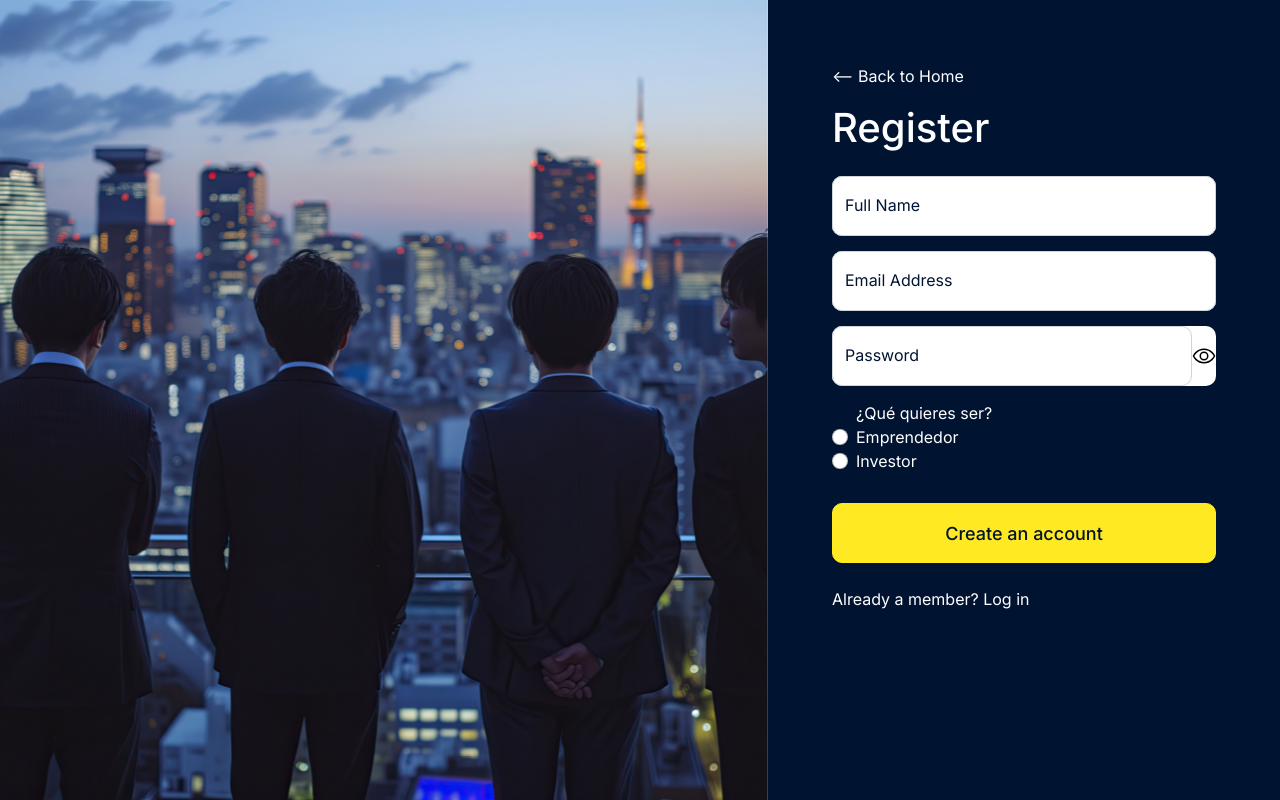
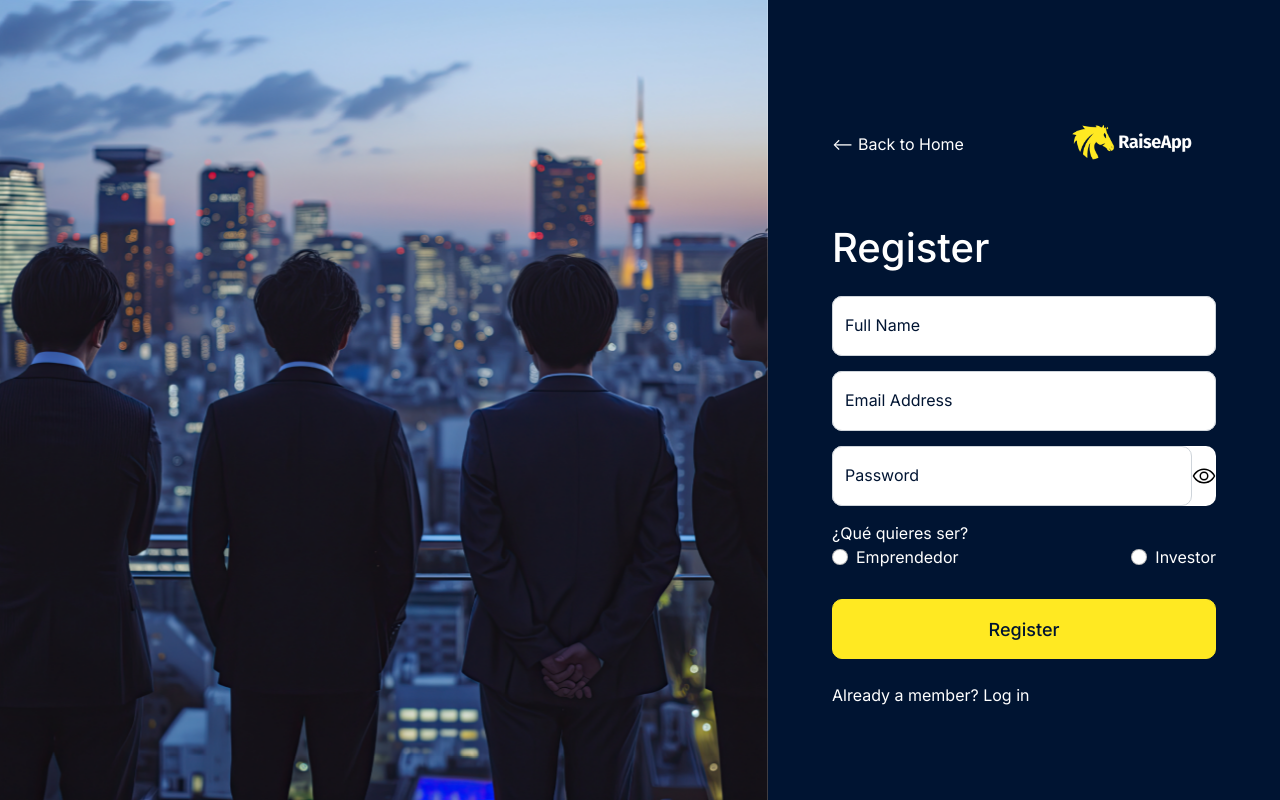
Before and after one commit to MelanyMFM/raise-app, a React (Vite) app: page /Register in a window 1280 px wide. Built offline with nearby package versions, Linux system fonts and the light colour scheme.

Commit message:
cambios regster

```diff
--- a/src/views/Login/Login.jsx
+++ b/src/views/Login/Login.jsx
@@ -3,7 +3,7 @@ import './login.css'
 import personas from "../../assets/personas.png";
 import EyeIcon from "../../assets/eye.svg"
 import React, { useEffect, useState } from 'react';
-import Register from "../Register/Register";
+
 import { Link } from "react-router-dom"
 
 function Login(){
--- a/src/views/Register/Register.jsx
+++ b/src/views/Register/Register.jsx
@@ -1,6 +1,8 @@
 import './register.css';
 import React, { useState } from 'react';
-import EyeIcon from "../../assets/eye.svg"
+import EyeIcon from "../../assets/eye.svg";
+import { Link } from 'react-router-dom';
+import logo from "../../assets/logo.png";
 
 function Register(){
 
@@ -17,7 +19,9 @@ function Register(){
         <div className="bg-img" ></div>
 
         <div className="form-wrap">
-        <p clasName="back">  &lt;-- Back to Home</p>
+        <div className='mini-header'>
+        <Link to={"/"} clasName="back">  &lt;-- Back to Home</Link>
+        <img src={logo} alt="Logo" className="logo" /></div>
             <div className="form-inner">
                 <h1 className="title">Register</h1>
 
@@ -44,10 +48,11 @@ function Register(){
                         />
                         <label htmlFor="password">Password</label>
                     </div>
-                   <div className="d-flex justify-content-between">
+                   <div >
+                    ¿Qué quieres ser?
                     <div className="form-check">
-                        ¿Qué quieres ser?
-                     <div>
+
+                     <div >
                         <input type="radio" className="form-check-input" id="emprendedor" name="userType"/>
                         <label htmlFor="emprendedor" className="form-check-label">Emprendedor</label>
                         </div>
@@ -60,10 +65,10 @@ function Register(){
 
 
                     <div className="d-grid mb-4">
-                        <button type="submit" className="btn btn-primary">Create an account</button>
+                        <button type="submit" className="btn btn-primary">Register</button>
                     </div>
 
-                    <div className="mb-2">Already a member? <a href="index.html">Log in</a></div>
+                    <div className="mb-2">Already a member? <Link to = {"/Login"}>Log in</Link></div>
 
 
                 </form>
--- a/src/views/Register/register.css
+++ b/src/views/Register/register.css
@@ -134,3 +134,19 @@
 .back{
   background-color: #FFE922;
 }
+
+.form-check{
+  display:flex;
+  justify-content: space-between;
+}
+
+.logo{
+  object-fit: contain;
+  width: 10rem;
+}
+
+.mini-header{
+  display:flex;
+  align-items: center;
+  justify-content: space-between;;
+}
```
